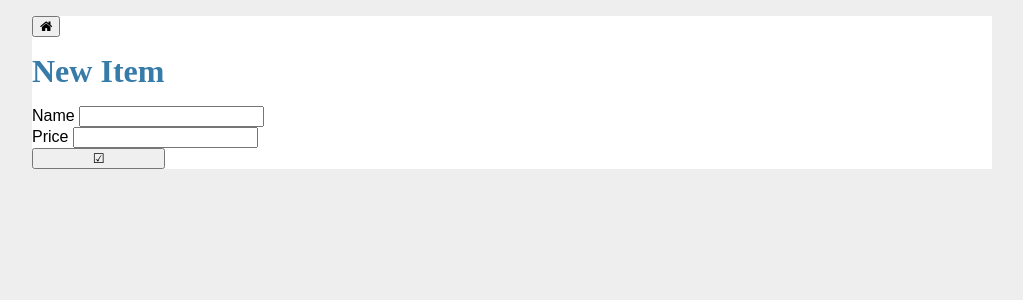
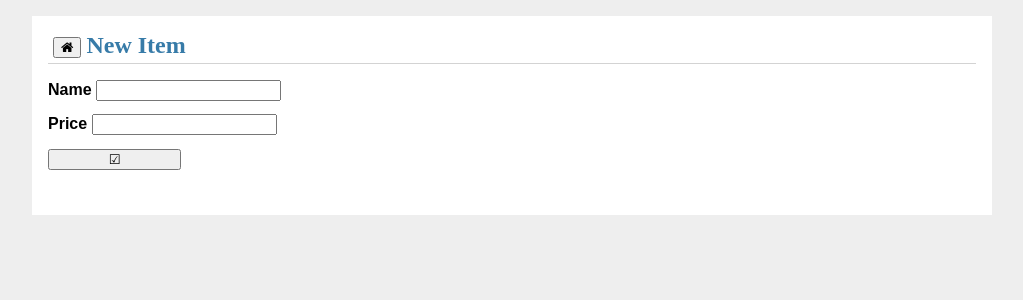
Before and after one commit to jruizvar/project, a Flask app: page /menu/create in a window 1280 px wide. Shown: the top 300 px of the page, without its empty margins (128-1151 px from the left). Run offline with Flask 2, Linux system fonts and the light colour scheme; some libraries are stand-ins or nearby versions.

Commit message:
Template base.html

```diff
--- a/crudy/menu.py
+++ b/crudy/menu.py
@@ -33,7 +33,7 @@ def create():
             (form.name.data, form.price.data)
         )
         db.commit()
-        return redirect(url_for('.read'))
+        return redirect(url_for('menu.read'))
     return render_template('menu/create.html', form=form)
 
 
@@ -50,7 +50,7 @@ def update(id):
             (form.name.data, form.price.data, id)
         )
         db.commit()
-        return redirect(url_for('.read'))
+        return redirect(url_for('menu.read'))
     return render_template('menu/update.html', form=form, id=id)
 
 
@@ -61,4 +61,4 @@ def delete(id):
         'DELETE FROM products WHERE id = ?', (id,)
     )
     db.commit()
-    return redirect(url_for('.read'))
+    return redirect(url_for('menu.read'))
--- a/crudy/orders.py
+++ b/crudy/orders.py
@@ -69,7 +69,7 @@ def create(oid=None):
                     (oid, int(form.item.data))
                 )
             db.commit()
-            return redirect(url_for('.update', oid=oid))
+            return redirect(url_for('orders.update', oid=oid))
 
         db.execute('INSERT INTO orders DEFAULT VALUES')
         ids = db.execute('SELECT id FROM orders').fetchall()
@@ -80,7 +80,7 @@ def create(oid=None):
                 (oid, int(form.item.data))
             )
         db.commit()
-        return redirect(url_for('.update', oid=oid))
+        return redirect(url_for('orders.update', oid=oid))
     return render_template('orders/create.html', form=form)
 
 
@@ -92,4 +92,4 @@ def delete(oid, pid):
         'WHERE oid = ? AND pid = ?', (oid, pid)
     )
     db.commit()
-    return redirect(url_for('.update', oid=oid))
+    return redirect(url_for('orders.update', oid=oid))
--- a/crudy/static/style.css
+++ b/crudy/static/style.css
@@ -54,6 +54,52 @@ nav ul li a, nav ul li span, header .action {
   padding: 0.5rem;
 }
 
+.content {
+  padding: 0 1rem 1rem;
+}
+
+.content > header {
+  border-bottom: 1px solid lightgray;
+  display: flex;
+  align-items: flex-end;
+}
+
+.content > header h1 {
+  flex: auto;
+  margin: 1rem 0 0.25rem 0;
+}
+
+.flash {
+  margin: 1em 0;
+  padding: 1em;
+  background: #cae6f6;
+  border: 1px solid #377ba8;
+}
+
+.content:last-child {
+  margin-bottom: 0;
+}
+
+.content form {
+  margin: 1em 0;
+  display: flex;
+  flex-direction: column;
+}
+
+.content label {
+  font-weight: bold;
+  margin-bottom: 0.5em;
+}
+
+.content input, .content textarea {
+  margin-bottom: 1em;
+}
+
+.content textarea {
+  min-height: 12em;
+  resize: vertical;
+}
+
 input.danger {
   color: #cc2f2e;
 }
--- /dev/null
+++ b/crudy/templates/base.html
@@ -0,0 +1,27 @@
+<!doctype html>
+<html>
+
+  <head>
+    <title>{% block title %}{% endblock %} - Crudy</title>
+    <link rel="stylesheet" href="{{ url_for('static', filename='style.css') }}">
+    <link rel="stylesheet" href="https://cdnjs.cloudflare.com/ajax/libs/font-awesome/4.7.0/css/font-awesome.min.css">
+  </head>
+
+  <body>
+
+    <section class="content">
+      <header>
+        <form action="{{ url_for('main.index') }}" style="margin: 0; padding: 5px;">
+          <button class="btn"><i class="fa fa-home"></i> </button>
+        </form>
+        {% block header %}{% endblock %}
+      </header>
+      {% for message in get_flashed_messages() %}
+        <div class="flash">{{ message }}</div>
+      {% endfor %}
+      {% block content %}{% endblock %}
+    </section>
+
+  </body>
+
+</html>
--- a/crudy/templates/menu/create.html
+++ b/crudy/templates/menu/create.html
@@ -1,19 +1,12 @@
-<!doctype html>
-<html>
-<head>
-  <link rel="stylesheet" href="{{ url_for('static', filename='style.css') }}">
-  <link rel="stylesheet" href="https://cdnjs.cloudflare.com/ajax/libs/font-awesome/4.7.0/css/font-awesome.min.css">
-  <title> Crudy - New Item </title>
-</head>
+{% extends 'base.html' %}
 
-<body>
-<form action="{{ url_for('main.index')}}">
-  <button class="btn"><i class="fa fa-home"></i> </button>
-</form>
-<p><h1>New Item</h1></p>
+{% block header %}
+  <h1>{% block title %}New Item{% endblock %}</h1>
+{% endblock %}
 
-{% import "bootstrap/wtf.html" as wtf %}
-{{ wtf.quick_form(form) }}
+{% block content %}
 
-</body>
-</html>
+  {% import "bootstrap/wtf.html" as wtf %}
+  {{ wtf.quick_form(form) }}
+
+{% endblock %}
```
Also changed, not shown: crudy/templates/index.html (+6 -24 lines), crudy/templates/menu/update.html (+6 -14 lines), crudy/templates/menu/view.html (+7 -15 lines), crudy/templates/orders/create.html (+8 -16 lines), crudy/templates/orders/update.html (+7 -15 lines), crudy/templates/orders/view.html (+6 -14 lines), README.md.
